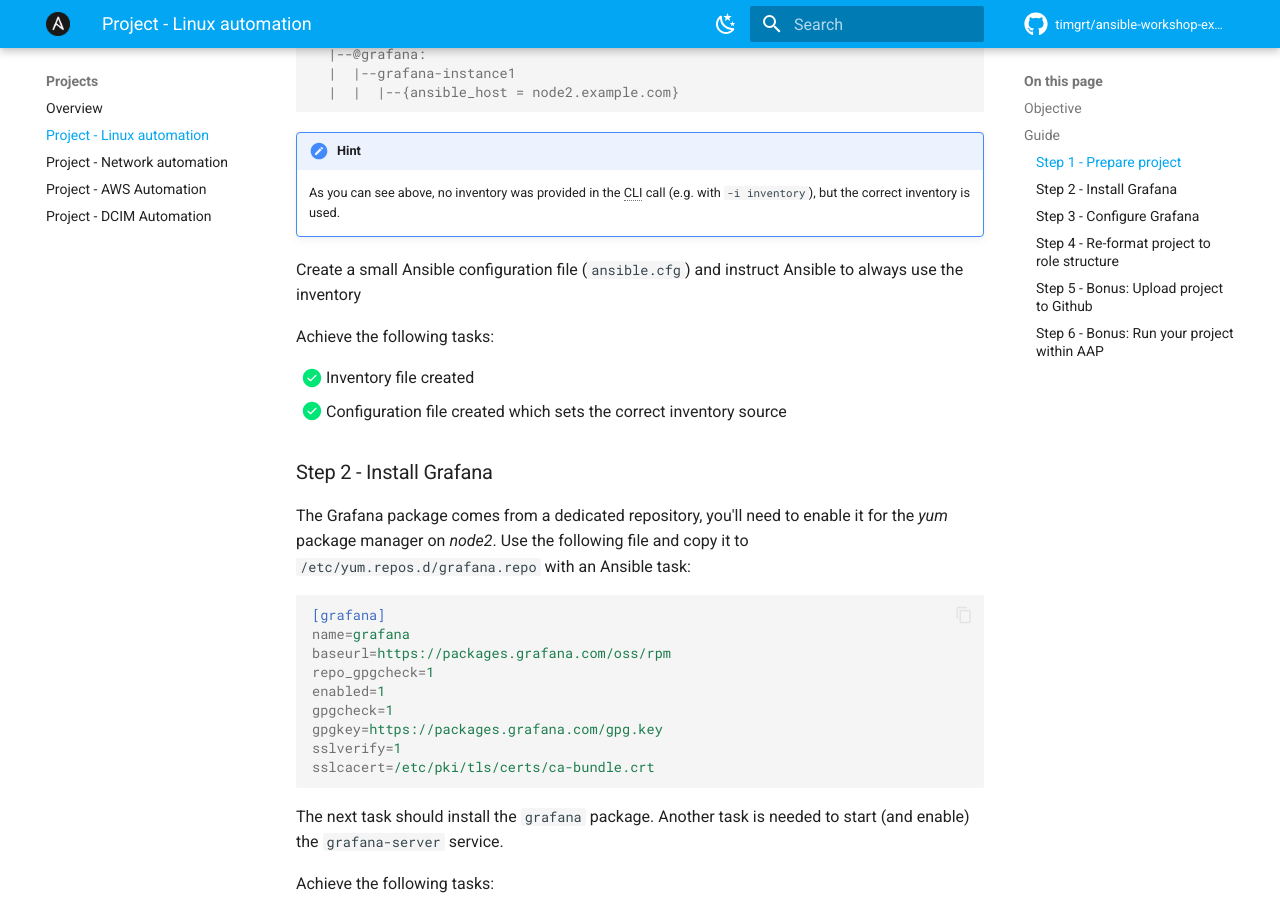
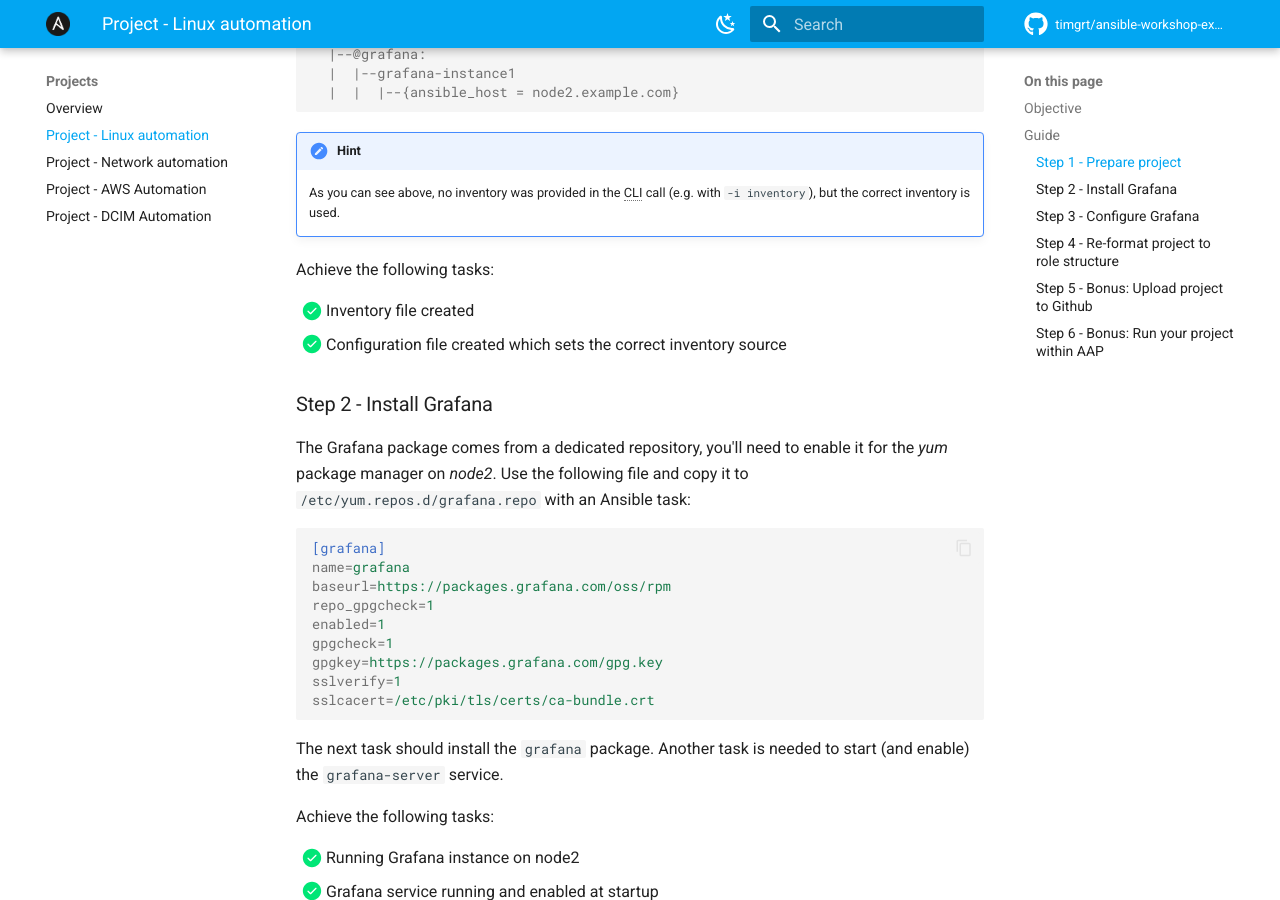
Before and after one commit to TimGrt/Ansible-Workshop-Exercises, an MkDocs documentation site: the page built from docs/projects/linux-automation/grafana-project.md, in a window 1280 px wide and 900 px high, scrolled down 984 px. Built offline with MkDocs 1.6.1 and Material for MkDocs 9.7.7, drawn with Linux system fonts in a browser that asks for light colours; comment, search, counter and statistics services are not loaded.

Commit message:
Removed sentence which was moved higher up.

```diff
--- a/docs/projects/linux-automation/grafana-project.md
+++ b/docs/projects/linux-automation/grafana-project.md
@@ -37,8 +37,6 @@
 
 !!! hint
     As you can see above, no inventory was provided in the CLI call (e.g. with `-i inventory`), but the correct inventory is used.
-
-Create a small Ansible configuration file (`ansible.cfg`) and instruct Ansible to always use the inventory
 
 Achieve the following tasks:
 
```
